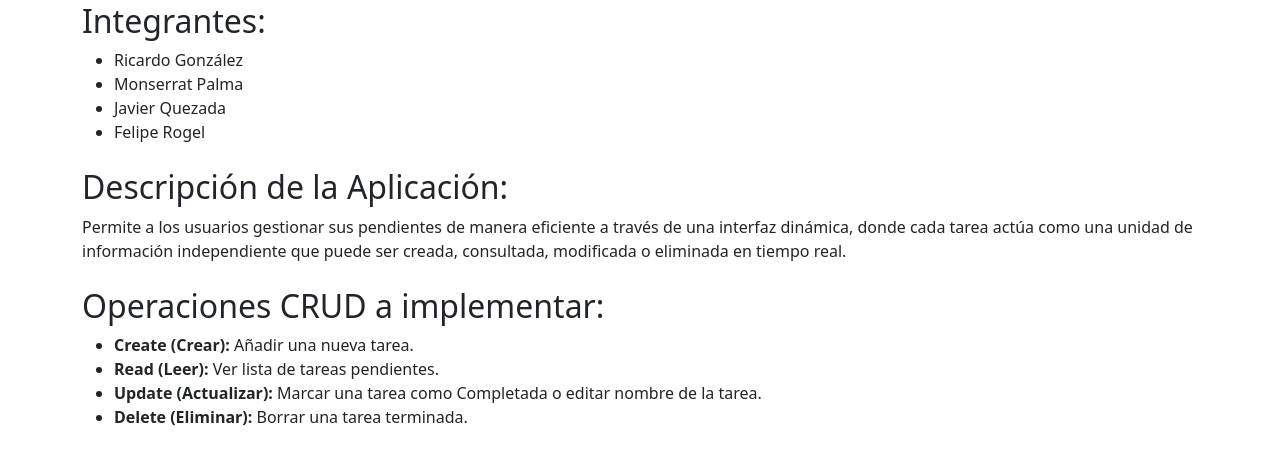
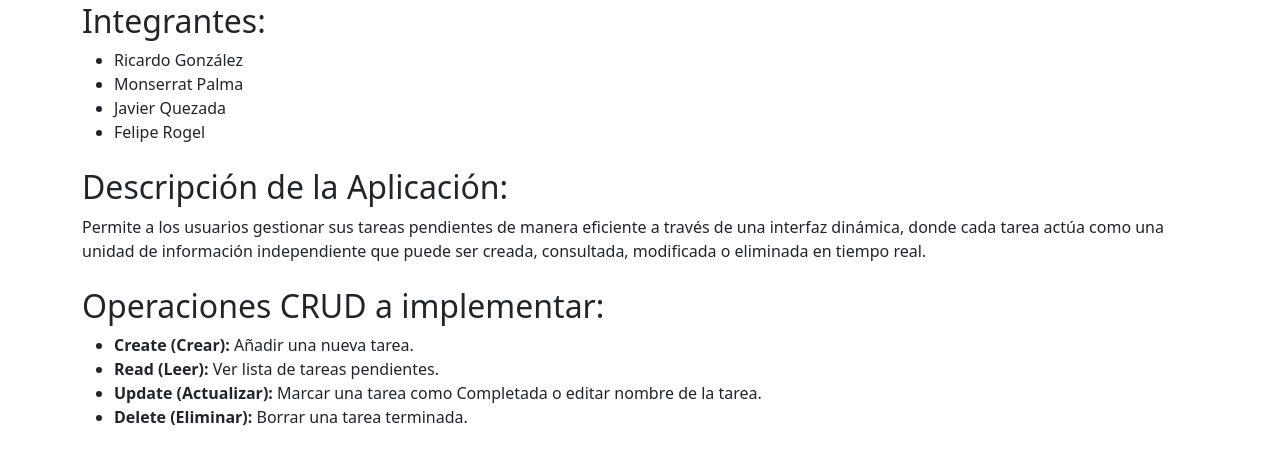
Before and after one commit to Mokantg/Taller_De_Ingenieria, a PHP site: page / in a window 1280 px wide. Shown: the part 118-583 px from the top of the page. Run offline with PHP 8.4, Linux system fonts and the light colour scheme.

Commit message:
actualizacion de descripción

```diff
--- a/index.php
+++ b/index.php
@@ -21,7 +21,7 @@
 
     <section class="mt-4">
         <h2>Descripción de la Aplicación:</h2>
-        <p>Permite a los usuarios gestionar sus pendientes de manera eficiente a través de una interfaz dinámica, donde cada tarea actúa como una unidad de información independiente que puede ser creada, consultada, modificada o eliminada en tiempo real. </p>
+        <p>Permite a los usuarios gestionar sus tareas pendientes de manera eficiente a través de una interfaz dinámica, donde cada tarea actúa como una unidad de información independiente que puede ser creada, consultada, modificada o eliminada en tiempo real. </p>
     </section>
 
     <section class="mt-4">
```
